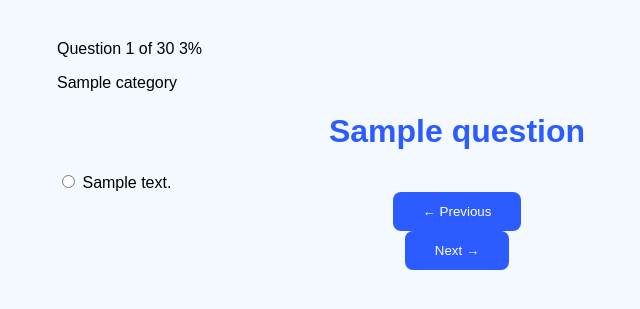
After one commit to HiddenOffence/SCAM, a Flask app: template templates/quiz.html in a window 1280 px wide. The commit adds this page. Shown: the top 309 px of the page, without its empty margins (183-823 px from the left). Run offline with Flask 3, Linux system fonts and the light colour scheme; the template is opened without the code that fills it: most values are stand-ins (such as "Sample title", 1, 10 or a date in 2020).

Commit message:
Created the quiz page and coreected links

```diff
--- a/app.py
+++ b/app.py
@@ -1,4 +1,4 @@
-from flask import Flask, render_template, request, redirect,
+from flask import Flask, render_template, request, redirect
 import sqlite3
 
 app = Flask(__name__)
--- a/templates/index.html
+++ b/templates/index.html
@@ -2,7 +2,7 @@
 <html>
 <head>
 <title>Study Style Quiz</title>
-<link rel="stylesheet" href="{{ url_for('static', filename='style.css') }}">
+<link rel="stylesheet" href="/static/style.css">
 </head>
 
 <body>
--- /dev/null
+++ b/templates/quiz.html
@@ -0,0 +1,74 @@
+<!DOCTYPE html>
+<html>
+
+<head>
+    <title>SCAM Don't CRAM</title>
+
+    <link rel="stylesheet" href="/static/style.css">
+</head>
+
+<body>
+
+<div class="page">
+
+    <div class="progress-section">
+
+        <div class="progress-top">
+            <span>Question 1 of 30</span>
+            <span>3%</span>
+        </div>
+
+        <div class="progress-bar">
+            <div class="progress-fill"></div>
+        </div>
+
+        <p class="category">
+            {{ question.category }}
+        </p>
+
+    </div>
+
+    <div class="quiz-card">
+
+        <h1>
+            {{ question.question }}
+        </h1>
+
+        {% for answer in question.answers %}
+
+        <label class="answer-option">
+
+            <input
+                type="radio"
+                name="answer"
+                value="{{ loop.index }}"
+            >
+
+            <span>
+                {{ answer }}
+            </span>
+
+        </label>
+
+        {% endfor %}
+
+        <div class="navigation">
+
+            <button class="previous-btn">
+                ← Previous
+            </button>
+
+            <button class="next-btn">
+                Next →
+            </button>
+
+        </div>
+
+    </div>
+
+</div>
+
+<script src="/static/script.js"></script>
+
+</body>
+</html>
```
Also changed, not shown: quiz.db.
